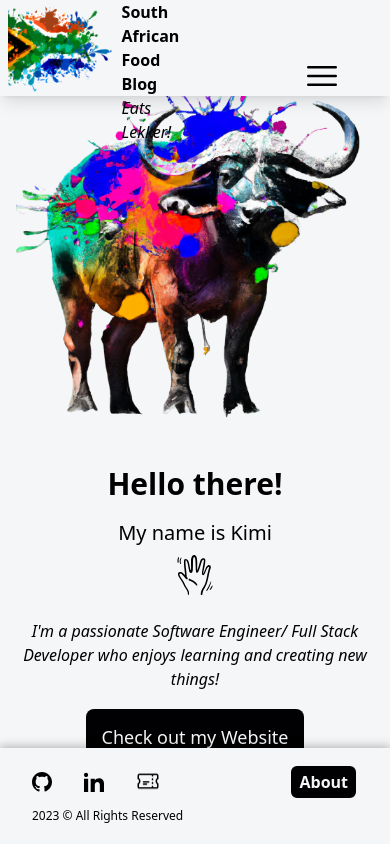
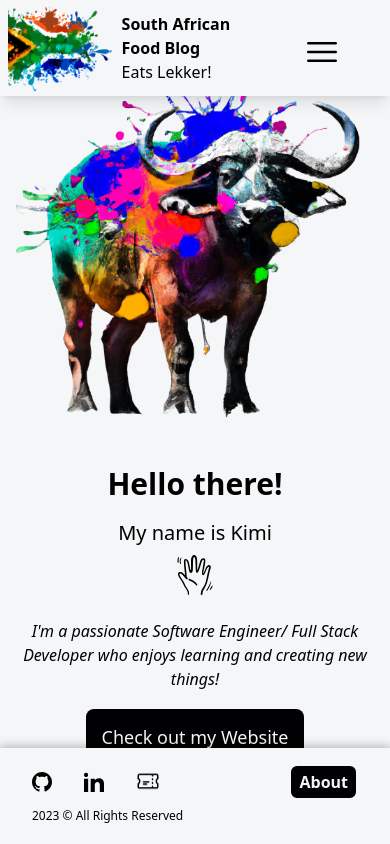
Before and after one commit to kiminel/food-blog, a React (Create React App) app: page /about in a window 390 px wide. Built offline with nearby package versions, Linux system fonts and the light colour scheme; no server answers.

Commit message:
style: responsive update

```diff
--- a/src/components/Header.js
+++ b/src/components/Header.js
@@ -2,7 +2,6 @@ import React, { useState, useEffect } from "react";
 import NavLinks from "./NavLinks";
 import { Link } from "react-router-dom";
 import { graphcms, QUERY_SLUG_CATEGORIES } from "../GraphQL/Queries";
-import Search from "./Search";
 import HamburgerMenu from "./icons/HamburgerMenu";
 import SideBar from "./SideBar";
 
@@ -18,8 +17,8 @@ const Header = () => {
   }, []);
 
   return (
-    <header className="fixed top-0 z-50 bg-fill w-full h-24 shadow-lg grid grid-cols-2">
-      <Link className="col-span-1 flex" to="/">
+    <header className="fixed top-0 z-50 bg-fill w-full h-24 shadow-lg grid grid-cols-3 md:grid-cols-4">
+      <Link className="col-span-2 flex" to="/">
         <img
           className="w-auto h-24 ml-2"
           src={"/images/SA-flag.png"}
@@ -27,16 +26,16 @@ const Header = () => {
         />
         <div className="sm:text-lg md:text-xl xlg:text-3xl self-center pl-2">
           <h2 className="font-bold">South African Food Blog</h2>
-          <span className="font-style: italic">Eats Lekker! </span>
+          <span className="font-style:italic">Eats Lekker! </span>
         </div>
       </Link>
 
-      <div className="col-span-1 hidden md:flex justify-evenly self-center text-md lg:text-xl">
+      <div className="col-span-1 md:col-span-2 hidden md:flex text-center justify-center items-center text-md lg:text-xl">
         <NavLinks categories={categories} />
       </div>
-      <div className=" flex items-center">
+      <div className="flex items-center">
         <button
-          className="absolute right-12 items-center justify-center mt-2 flex md:hidden"
+          className="absolute right-12 mt-2 flex md:hidden"
           onClick={() => setIsOpen(!isOpen)}
         >
           <HamburgerMenu className={"h-10 w-10"} />
```
